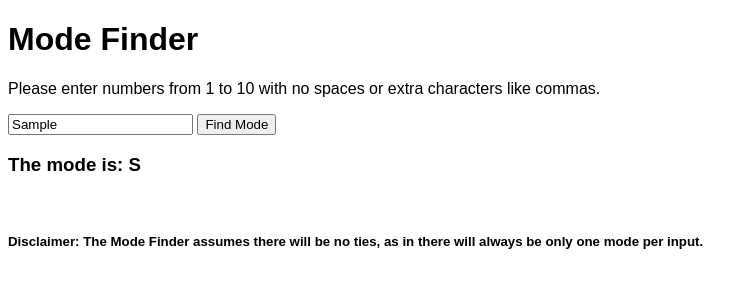
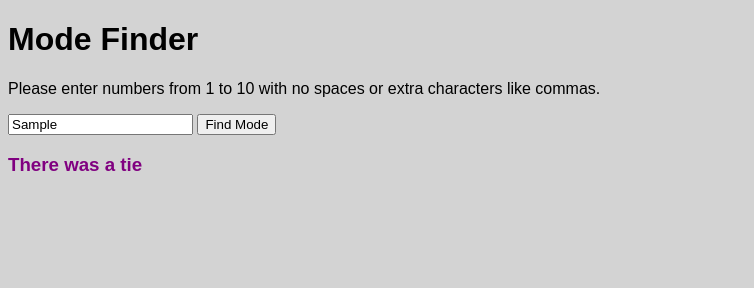
Before and after one commit to colerau/mode, a plain HTML site: page index.html in a window 1280 px wide. Both pictures are taken after typing "Sample" into the empty fields and a click on the button "Find Mode". Shown: the whole page, without its empty margins (0-754 px from the left). Drawn offline with Linux system fonts and the light colour scheme.

Commit message:
started work on dealing with a tie

```diff
--- a/algo.js
+++ b/algo.js
@@ -16,14 +16,20 @@ function findMode(array) {
   let biggestValuesKey = -1
 
   // finding the biggest value and its corresponding key
+  let value
   Object.keys(object).forEach(key => {
-    let value = object[key]
+    value = object[key]
     if (value > biggestValue) {
       biggestValue = value
       biggestValuesKey = key
     }
   })
-  return biggestValuesKey
+
+  if (value === biggestValue) {
+    return -2
+  } else {
+    return biggestValuesKey
+  }
 }
 
 // mode is visibly 11
@@ -47,5 +53,10 @@ form.addEventListener("submit", e => {
     array.push(userInput[i])
   }
   let mode = findMode(array)
-  modeText.innerText = `The mode is: ${mode}`
+  debugger
+  if (mode === -2) {
+    modeText.innerText = `There was a tie`
+  } else {
+    modeText.innerText = `The mode is: ${mode}`
+  }
 })
--- a/index.css
+++ b/index.css
@@ -1,3 +1,11 @@
 * {
   font-family: sans-serif
 }
+
+h3 {
+  color: purple
+}
+
+body {
+  background-color: lightgrey
+}
--- a/index.html
+++ b/index.html
@@ -22,7 +22,7 @@
 
     <h3 id="result">The mode is: </h3>
     <br />
-    <h5>Disclaimer: The Mode Finder assumes there will be no ties, as in there will always be only one mode per input.</h5>
+    <!-- <h5>Disclaimer: The Mode Finder assumes there will be no ties, as in there will always be only one mode per input.</h5> -->
 
     <script src="algo.js" async defer></script>
   </body>
```
